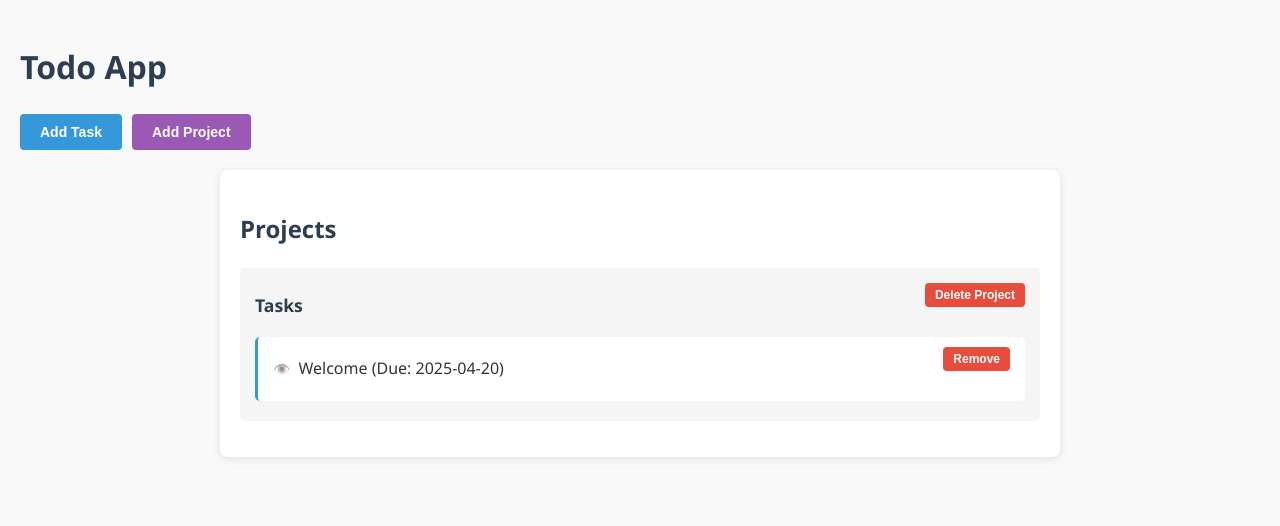
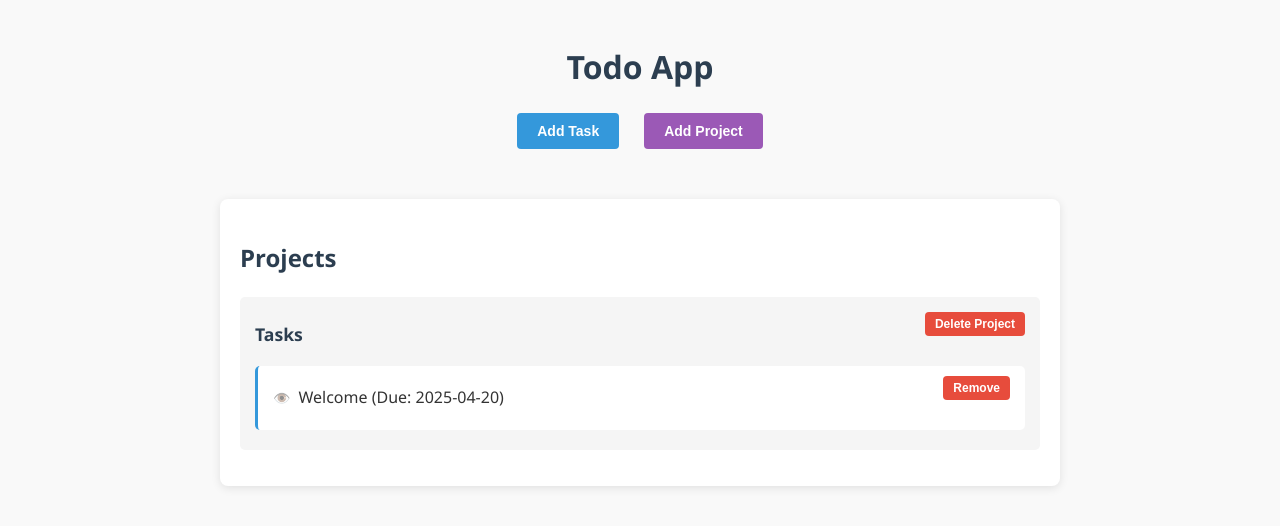
Before and after one commit to MaartenSlebos/TodoList, a website built with webpack: page src/template.html in a window 1280 px wide. Built offline with nearby package versions, Linux system fonts and the light colour scheme.

Commit message:
center title and buttons

```diff
--- a/src/dom.js
+++ b/src/dom.js
@@ -229,10 +229,8 @@ function showTaskDetails(modal, task, projectName) {
 }
 
 export function addTaskButton (app, projects) {
-    // Add Task Button
-    const addTaskButton = document.createElement('button');
-    addTaskButton.textContent = 'Add Task';
-    document.body.insertBefore(addTaskButton, app);
+    // Get the existing Add Task Button
+    const addTaskButton = document.getElementById('add-task-btn');
 
     // Modal
     const modal = document.createElement('div');
@@ -356,11 +354,9 @@ export function addTaskButton (app, projects) {
 }
 
 export function addProjectButton(app) {
-    // Create Add Project Button
-    const addProjectButton = document.createElement('button');
-    addProjectButton.textContent = 'Add Project';
+    // Get the existing Add Project Button
+    const addProjectButton = document.getElementById('add-project-btn');
     addProjectButton.className = 'add-project-btn';
-    document.body.insertBefore(addProjectButton, app);
 
     // Create Project Modal
     const projectModal = document.createElement('div');
--- a/src/styles.css
+++ b/src/styles.css
@@ -6,6 +6,24 @@ body {
   background-color: #f9f9f9;
   margin: 0;
   padding: 20px;
+}
+
+/* Header styles */
+.app-header {
+  text-align: center;
+  margin-bottom: 30px;
+}
+
+.app-header h1 {
+  color: #2c3e50;
+  margin-bottom: 20px;
+}
+
+.button-container {
+  display: flex;
+  justify-content: center;
+  gap: 15px;
+  margin-bottom: 20px;
 }
 
 /* App container */
--- a/src/template.html
+++ b/src/template.html
@@ -6,11 +6,16 @@
     <title>To Do</title>
 </head>
 <body>
-    <h1>Todo App</h1>
+    <header class="app-header">
+        <h1>Todo App</h1>
+        <div class="button-container">
+            <button id="add-task-btn">Add Task</button>
+            <button id="add-project-btn">Add Project</button>
+        </div>
+    </header>
     <div id="app">
         <h2>Projects</h2>
         <ul id="project-list"></ul>
     </div>
-
 </body>
 </html>
```
